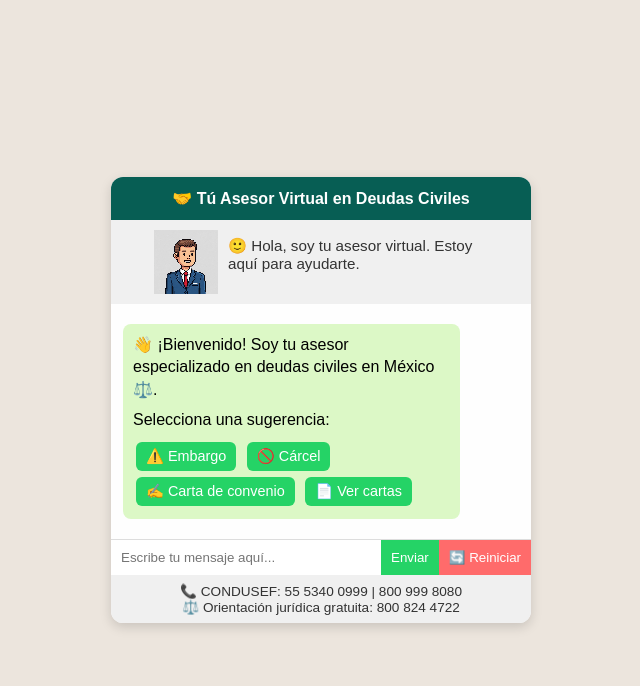
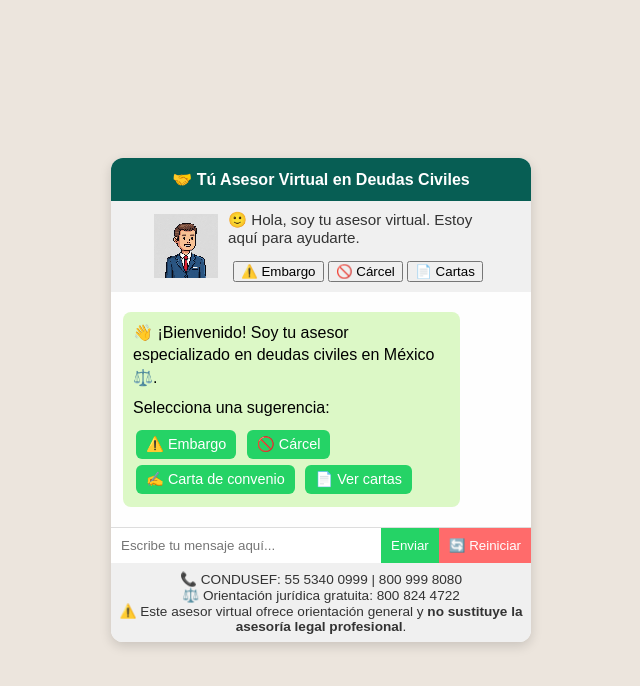
Before and after one commit to musicpreven-spec/asesor-fronted, a website: page index.html in a window 1280 px wide. Shown: the whole page, without its empty margins (319-959 px from the left). Drawn offline with Linux system fonts and the light colour scheme.

Commit message:
Update index.html

```diff
--- a/index.html
+++ b/index.html
@@ -10,9 +10,17 @@
   <div class="chat-container">
     <div class="chat-header">🤝 Tú Asesor Virtual en Deudas Civiles</div>
 
-    <div class="advisor">
+    <!-- ASESOR FIJO ARRIBA -->
+    <div class="advisor sticky">
       <img id="advisor-img" src="assets/advisor-happy.png" alt="Asesor virtual">
-      <p id="advisor-status">🙂 Hola, soy tu asesor virtual. Estoy aquí para ayudarte.</p>
+      <div class="advisor-info">
+        <p id="advisor-status">🙂 Hola, soy tu asesor virtual. Estoy aquí para ayudarte.</p>
+        <div class="quick-actions">
+          <button onclick="sendSuggestion('¿Qué hago si recibo una notificación de embargo?')">⚠️ Embargo</button>
+          <button onclick="sendSuggestion('¿Pueden meterme a la cárcel por no pagar?')">🚫 Cárcel</button>
+          <button onclick="sendSuggestion('Cartas')">📄 Cartas</button>
+        </div>
+      </div>
     </div>
 
     <div class="chat-box" id="chat-box"></div>
@@ -26,6 +34,10 @@
     <div class="footer">
       📞 CONDUSEF: 55 5340 0999 | 800 999 8080 <br>
       ⚖️ Orientación jurídica gratuita: 800 824 4722
+      <div class="disclaimer">
+        ⚠️ Este asesor virtual ofrece orientación general y
+        <strong>no sustituye la asesoría legal profesional</strong>.
+      </div>
     </div>
   </div>
 
```
